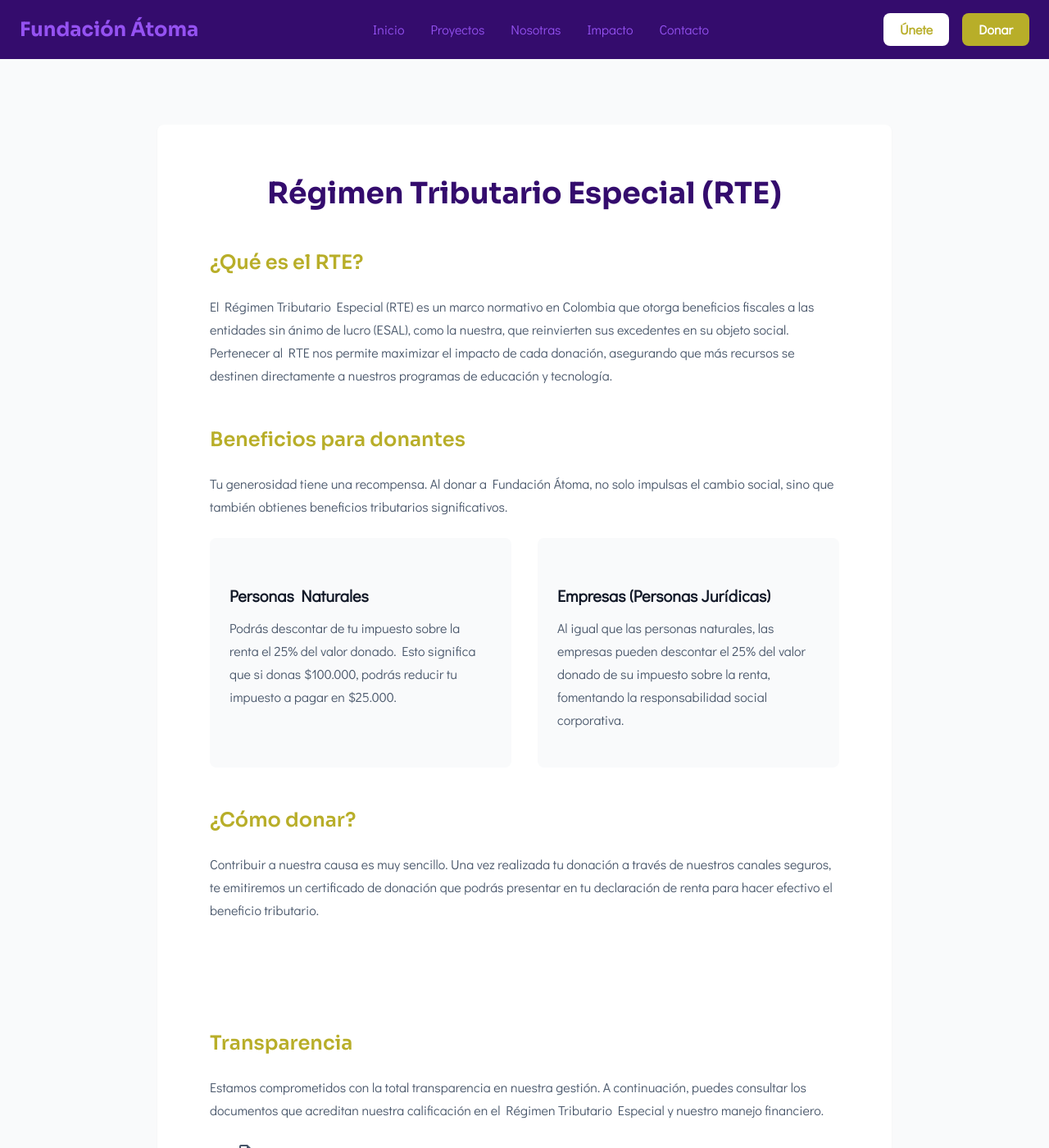
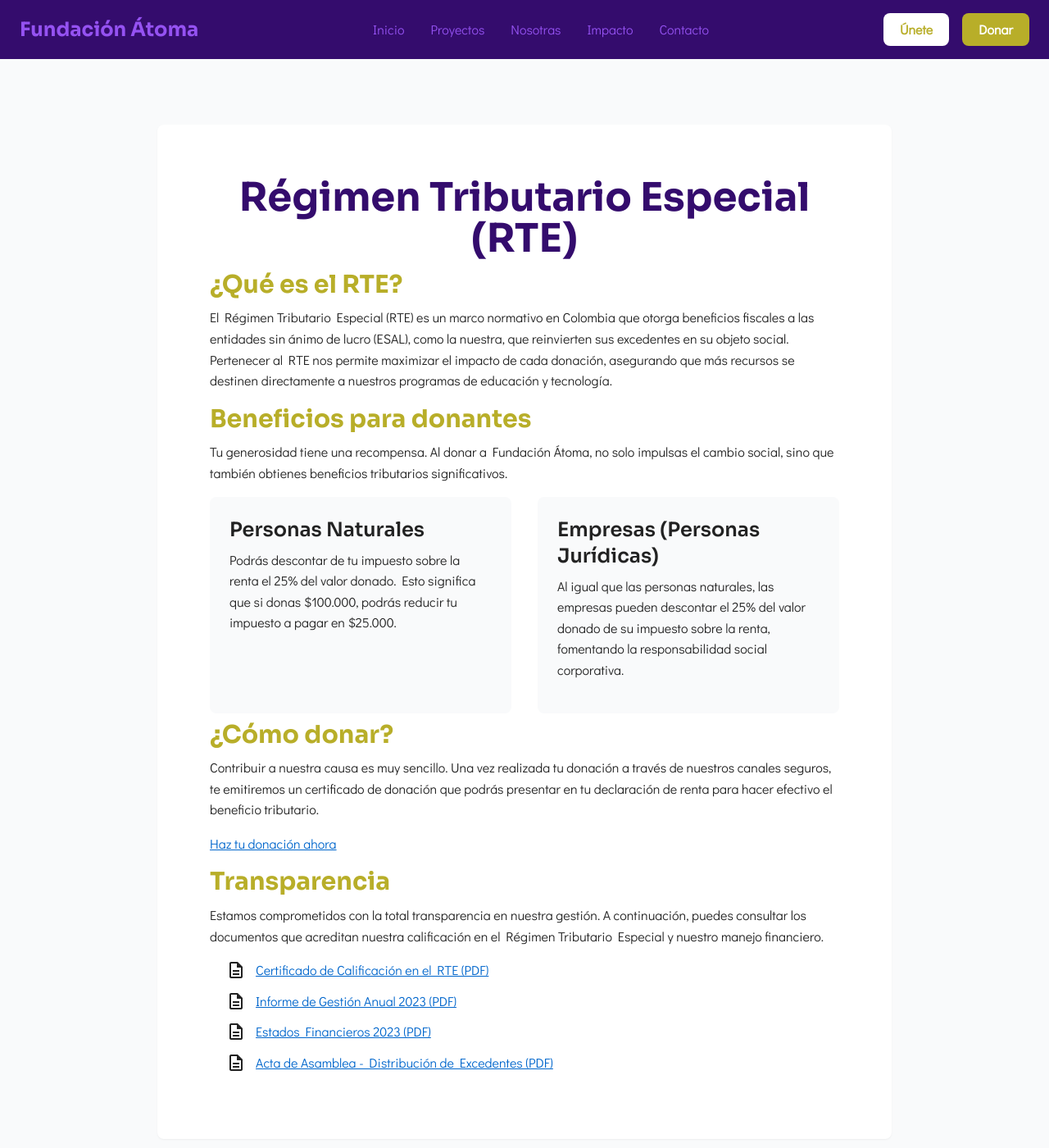
Before and after one commit to fundacion-atoma/fundacion-atoma.github.io, a Jekyll site: the page built from rte.md, in a window 1280 px wide and 1400 px high. Shown: the whole window at 82% size. Built offline with Jekyll 4.4.1, drawn with Linux system fonts in a browser that asks for light colours; nearby versions of some CDN libraries.

Commit message:
Replace rte.html with rte.md for improved content management and structure; update styles in main.css to incorporate new brand colors and enhance text visibility.

```diff
--- a/assets/css/main.css
+++ b/assets/css/main.css
@@ -1,3 +1,16 @@
+:root {
+  /* Brand Colors from theme.js */
+  --brand-primary: #340C6D;
+  --brand-secondary: #B8AE29;
+  --brand-secondary-accent: #F2E852;
+  --brand-accent: #B88CF7;
+  --brand-support: #9552F2;
+  --brand-dark-blue: #1e293b;
+  --brand-light-gray: #f9fafb;
+  --brand-secondary-blue: #0984e3;
+  --brand-text-dark: #636e72;
+}
+
 @font-face {
   font-family: 'Didact Gothic';
   src: url('../fonts/DidactGothic-Regular.ttf') format('truetype');
@@ -107,6 +120,8 @@
   line-height: 2.5rem;
   font-weight: 700;
   margin: 0 0 0.75rem;
+  color: var(--brand-primary); /* Using brand primary color */
+  text-align: center;
 }
 @media (min-width: 768px) {
   .markdown-container h1 {
@@ -117,6 +132,7 @@
 
 .markdown-container h2 {
   font-family: var(--body-font, sora);
+  color: var(--brand-secondary); /* Using brand primary color */
   font-size: 1.875rem;       /* text-3xl */
   line-height: 2.25rem;
   font-weight: 700;
--- a/rte.html
+++ /dev/null
@@ -1,74 +0,0 @@
----
-layout: default
-title: Régimen Tributario Especial - Fundación Átoma
----
-
-<section class="bg-brand-light-gray py-20 px-6">
-  <div class="container mx-auto max-w-4xl">
-    <div class="bg-white p-10 md:p-16 rounded-lg shadow-sm">
-      <h1 class="text-3xl md:text-4xl font-bold text-brand-primary font-sora mb-12 text-center">Régimen Tributario
-        Especial (RTE)</h1>
-      <div class="prose max-w-none text-slate-600 space-y-12">
-        <div>
-          <h2 class="text-2xl font-semibold text-brand-secondary font-sora">¿Qué es el RTE?</h2>
-          <p>El Régimen Tributario Especial (RTE) es un marco normativo en Colombia que otorga beneficios fiscales a las
-            entidades sin ánimo de lucro (ESAL), como la nuestra, que reinvierten sus excedentes en su objeto social.
-            Pertenecer al RTE nos permite maximizar el impacto de cada donación, asegurando que más recursos se destinen
-            directamente a nuestros programas de educación y tecnología.</p>
-        </div>
-        <div>
-          <h2 class="text-2xl font-semibold text-brand-secondary font-sora">Beneficios para donantes</h2>
-          <p class="mb-6">Tu generosidad tiene una recompensa. Al donar a Fundación Átoma, no solo impulsas el cambio
-            social, sino que también obtienes beneficios tributarios significativos.</p>
-          <div class="grid md:grid-cols-2 gap-8">
-            <div class="bg-brand-light-gray p-6 rounded-lg">
-              <h3 class="text-xl font-semibold text-brand-blue font-poppins mb-3">Personas Naturales</h3>
-              <p>Podrás descontar de tu impuesto sobre la renta el 25% del valor donado. Esto significa que si donas
-                $100.000, podrás reducir tu impuesto a pagar en $25.000.</p>
-            </div>
-            <div class="bg-brand-light-gray p-6 rounded-lg">
-              <h3 class="text-xl font-semibold text-brand-blue font-poppins mb-3">Empresas (Personas Jurídicas)</h3>
-              <p>Al igual que las personas naturales, las empresas pueden descontar el 25% del valor donado de su
-                impuesto sobre la renta, fomentando la responsabilidad social corporativa.</p>
-            </div>
-          </div>
-        </div>
-        <div>
-          <h2 class="text-2xl font-semibold text-brand-secondary font-sora">¿Cómo donar?</h2>
-          <p>Contribuir a nuestra causa es muy sencillo. Una vez realizada tu donación a través de nuestros canales
-            seguros, te emitiremos un certificado de donación que podrás presentar en tu declaración de renta para hacer
-            efectivo el beneficio tributario.</p>
-          <div class="text-center mt-8">
-            <a class="bg-brand-violet text-white font-semibold py-3 px-8 rounded-lg hover:bg-opacity-90 transition-all duration-300 hover:scale-105 inline-block"
-              href="#">Haz tu donación ahora</a>
-          </div>
-        </div>
-        <div>
-          <h2 class="text-2xl font-semibold text-brand-secondary font-sora">Transparencia</h2>
-          <p>Estamos comprometidos con la total transparencia en nuestra gestión. A continuación, puedes consultar los
-            documentos que acreditan nuestra calificación en el Régimen Tributario Especial y nuestro manejo financiero.
-          </p>
-          <ul class="space-y-3 mt-6">
-            <li class="flex items-center">
-              <span class="material-symbols-outlined text-brand-blue mr-3">description</span>
-              <a class="text-brand-blue hover:underline" href="#">Certificado de Calificación en el RTE (PDF)</a>
-            </li>
-            <li class="flex items-center">
-              <span class="material-symbols-outlined text-brand-blue mr-3">description</span>
-              <a class="text-brand-blue hover:underline" href="#">Informe de Gestión Anual 2023 (PDF)</a>
-            </li>
-            <li class="flex items-center">
-              <span class="material-symbols-outlined text-brand-blue mr-3">description</span>
-              <a class="text-brand-blue hover:underline" href="#">Estados Financieros 2023 (PDF)</a>
-            </li>
-            <li class="flex items-center">
-              <span class="material-symbols-outlined text-brand-blue mr-3">description</span>
-              <a class="text-brand-blue hover:underline" href="#">Acta de Asamblea - Distribución de Excedentes
-                (PDF)</a>
-            </li>
-          </ul>
-        </div>
-      </div>
-    </div>
-  </div>
-</section>
--- /dev/null
+++ b/rte.md
@@ -0,0 +1,57 @@
+---
+layout: page
+title: Régimen Tributario Especial - Fundación Átoma
+---
+
+# Régimen Tributario Especial (RTE)
+
+## ¿Qué es el RTE?
+
+El Régimen Tributario Especial (RTE) es un marco normativo en Colombia que otorga beneficios fiscales a las entidades sin ánimo de lucro (ESAL), como la nuestra, que reinvierten sus excedentes en su objeto social. Pertenecer al RTE nos permite maximizar el impacto de cada donación, asegurando que más recursos se destinen directamente a nuestros programas de educación y tecnología.
+
+## Beneficios para donantes
+
+Tu generosidad tiene una recompensa. Al donar a Fundación Átoma, no solo impulsas el cambio social, sino que también obtienes beneficios tributarios significativos.
+
+<div class="grid md:grid-cols-2 gap-8 my-2">
+  <div class="bg-brand-light-gray p-6 rounded-lg">
+    <h3 class="text-xl font-semibold text-brand-blue font-poppins mb-3">Personas Naturales</h3>
+    <p>Podrás descontar de tu impuesto sobre la renta el 25% del valor donado. Esto significa que si donas
+      $100.000, podrás reducir tu impuesto a pagar en $25.000.</p>
+  </div>
+  <div class="bg-brand-light-gray p-6 rounded-lg">
+    <h3 class="text-xl font-semibold text-brand-blue font-poppins mb-3">Empresas (Personas Jurídicas)</h3>
+    <p>Al igual que las personas naturales, las empresas pueden descontar el 25% del valor donado de su
+      impuesto sobre la renta, fomentando la responsabilidad social corporativa.</p>
+  </div>
+</div>
+
+## ¿Cómo donar?
+
+Contribuir a nuestra causa es muy sencillo. Una vez realizada tu donación a través de nuestros canales seguros, te emitiremos un certificado de donación que podrás presentar en tu declaración de renta para hacer efectivo el beneficio tributario.
+
+[Haz tu donación ahora](/donate)
+
+## Transparencia
+
+Estamos comprometidos con la total transparencia en nuestra gestión. A continuación, puedes consultar los documentos que acreditan nuestra calificación en el Régimen Tributario Especial y nuestro manejo financiero.
+
+<ul class="space-y-3 mt-6">
+            <li class="flex items-center">
+              <span class="material-symbols-outlined text-brand-blue mr-3">description</span>
+              <a class="text-brand-blue hover:underline" href="#">Certificado de Calificación en el RTE (PDF)</a>
+            </li>
+            <li class="flex items-center">
+              <span class="material-symbols-outlined text-brand-blue mr-3">description</span>
+              <a class="text-brand-blue hover:underline" href="#">Informe de Gestión Anual 2023 (PDF)</a>
+            </li>
+            <li class="flex items-center">
+              <span class="material-symbols-outlined text-brand-blue mr-3">description</span>
+              <a class="text-brand-blue hover:underline" href="#">Estados Financieros 2023 (PDF)</a>
+            </li>
+            <li class="flex items-center">
+              <span class="material-symbols-outlined text-brand-blue mr-3">description</span>
+              <a class="text-brand-blue hover:underline" href="#">Acta de Asamblea - Distribución de Excedentes
+                (PDF)</a>
+            </li>
+          </ul>
```
